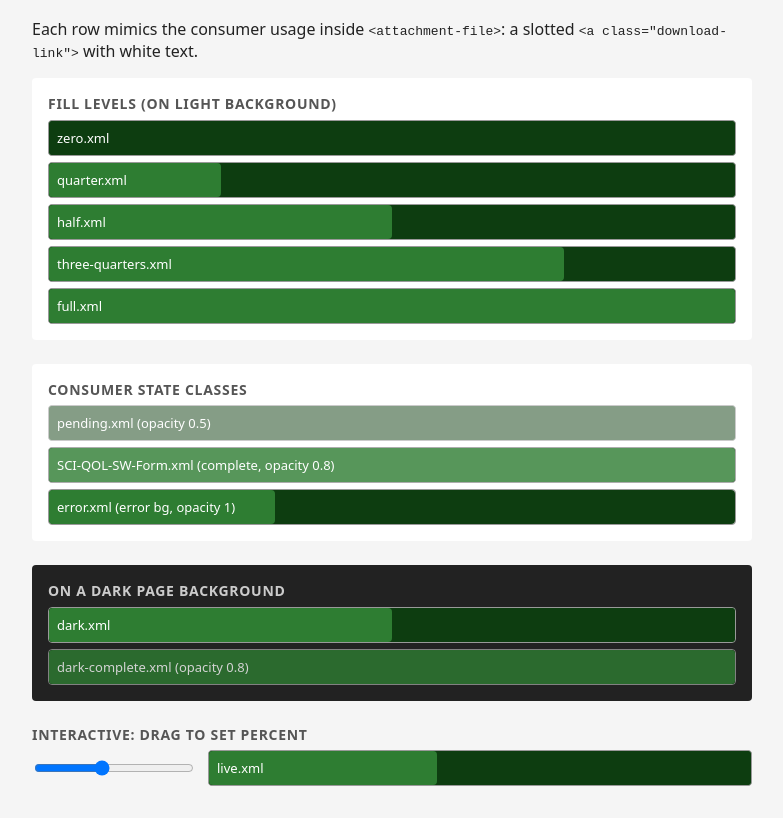
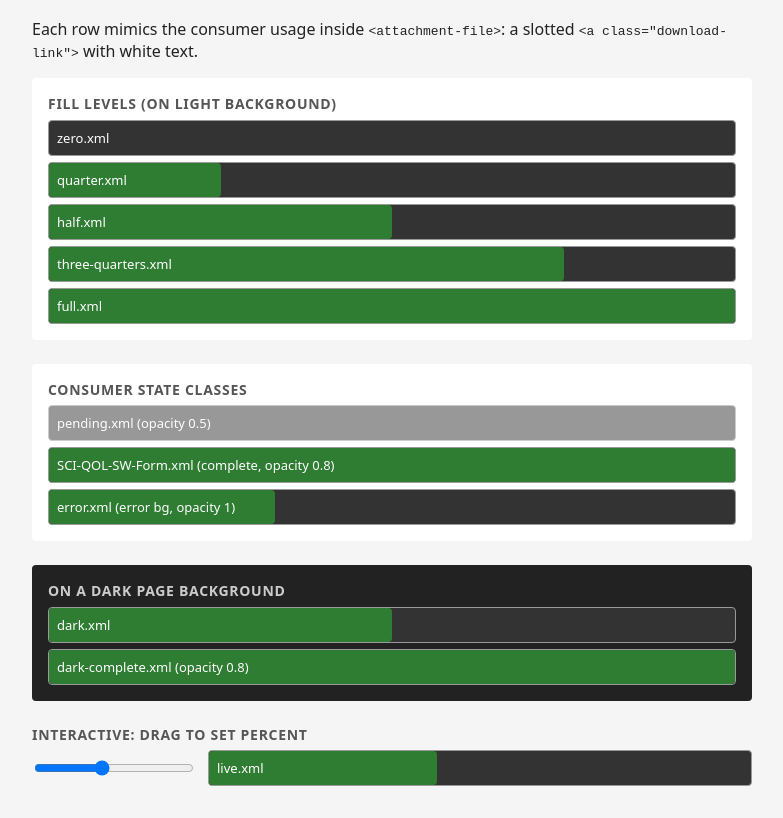
Before and after one commit to botandrose/progress-bar, a website: page index.html in a window 1280 px wide. Shown: the part 78-896 px from the top of the page, without its empty margins (248-1031 px from the left). Drawn offline with Linux system fonts and the light colour scheme.

Commit message:
Remove redundant styles between progress-bar and .content

```diff
--- a/index.html
+++ b/index.html
@@ -35,12 +35,7 @@
        attachment-file.css that affect the slotted content */
     .download-link { color: #fff; text-decoration: none; padding-right: 20px; }
     progress-bar.pending  { opacity: 0.5; }
-    progress-bar.complete { opacity: 0.8; }
-    progress-bar.error    {
-      background: rgba(74, 70, 70, 0.25);
-      opacity: 1;
-    }
-
+    progress-bar.complete { opacity: 1.0; }
     .bg-dark  { background: #222; color: #eee; padding: 1rem; border-radius: 4px; }
     .bg-light { background: #fff; padding: 1rem; border-radius: 4px; }
   </style>
--- a/index.js
+++ b/index.js
@@ -1,13 +1,13 @@
 const STYLES = `
   :host {
     --progress-color: #2E7D32;
-    --progress-track-color: #0D3D10;
+    --error-color: #7a242f;
+    --progress-track-color: #333333;
     --progress-duration: 120ms;
     --bar-height: 32px;
     --bar-radius: 4px;
     --bar-padding: 8px;
     --bar-border-color: #999;
-
     display: block;
     background: var(--progress-track-color);
     border: 1px solid var(--bar-border-color);
@@ -18,8 +18,6 @@ const STYLES = `
     position: relative;
     display: block;
     padding: var(--bar-padding);
-    background: var(--progress-track-color);
-    border-radius: var(--bar-radius);
     color: white;
     font-size: 13px;
     z-index: 0;
```
